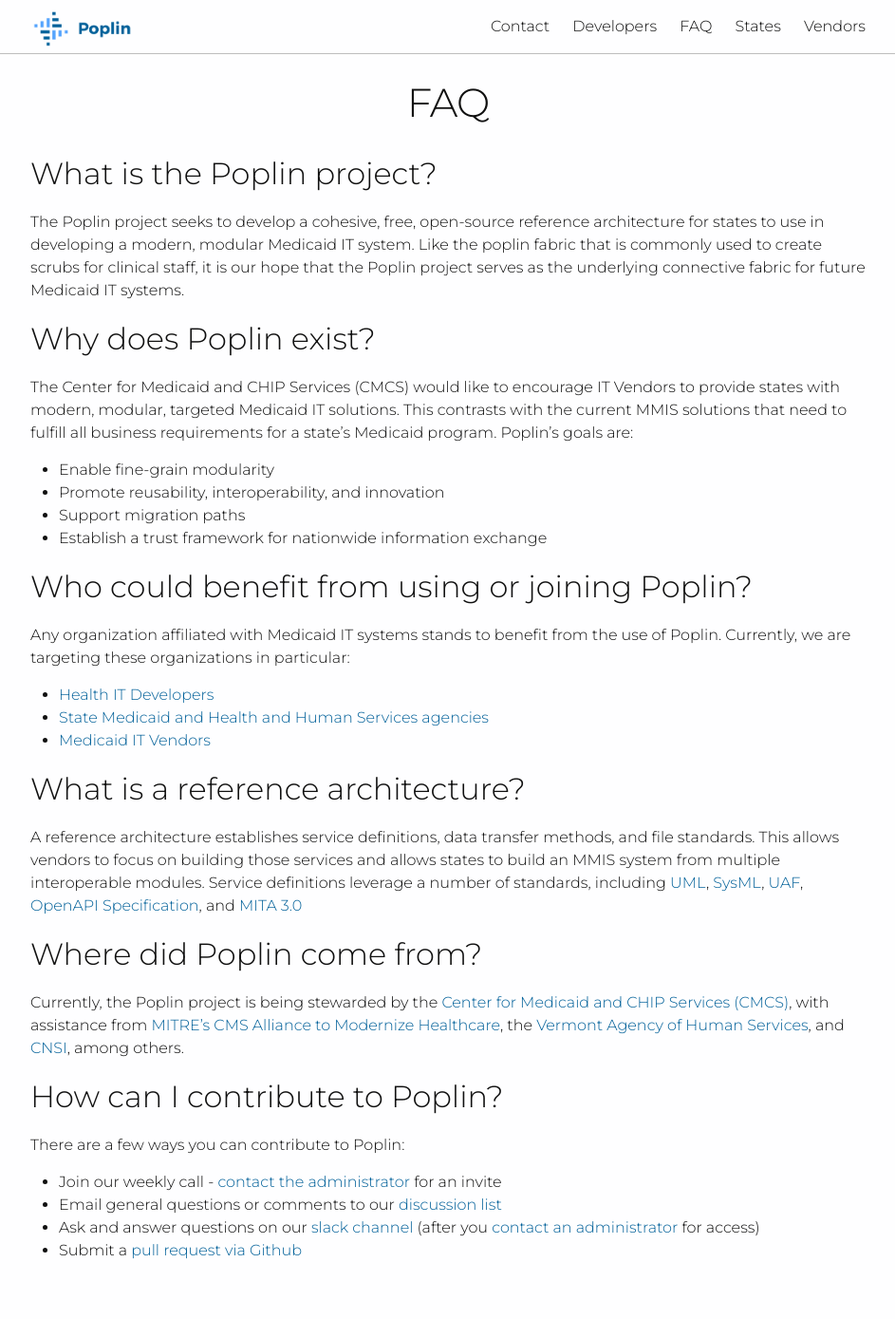
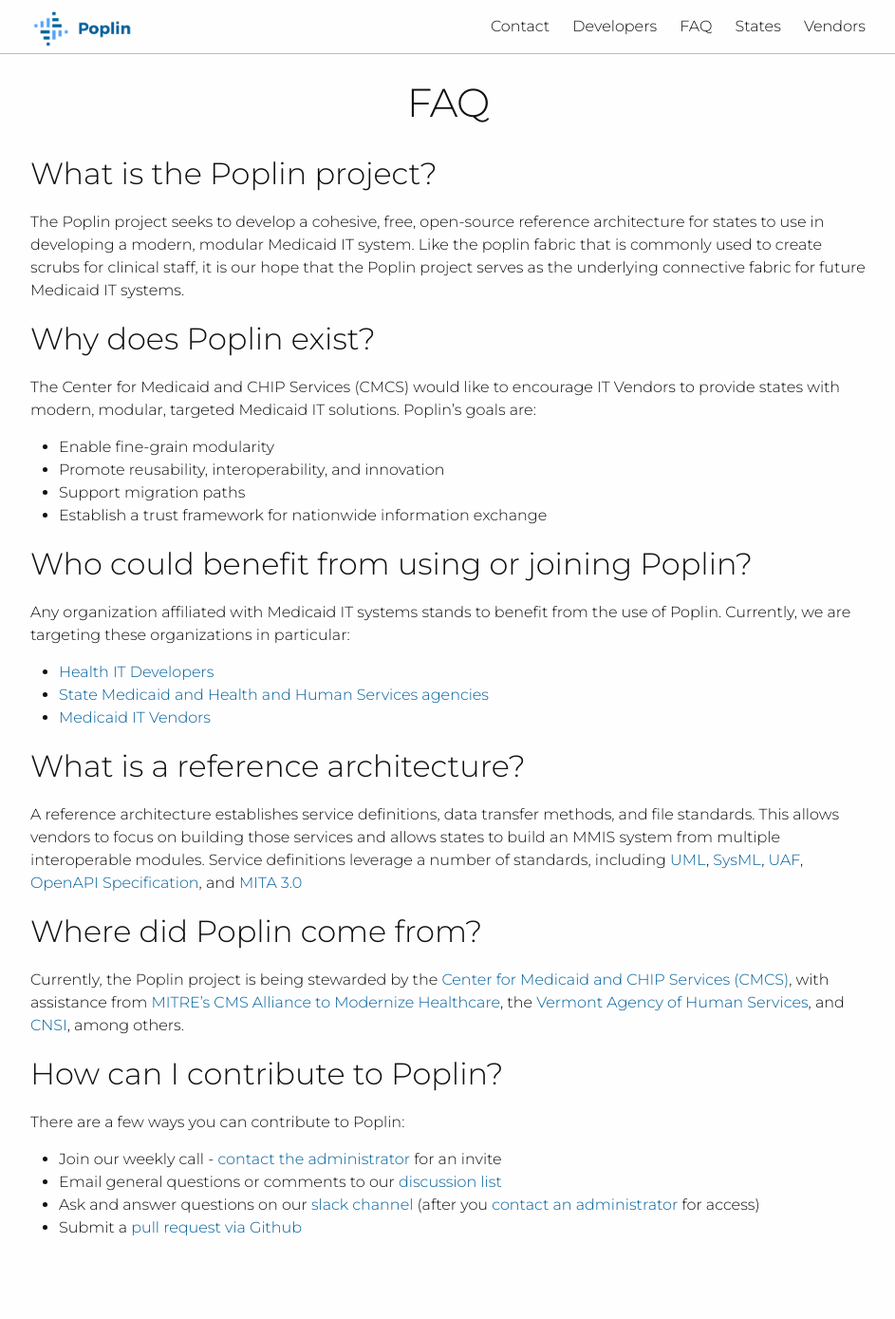
Before and after one commit to MITA-Governance-Board/Poplin, a Jekyll site: the page built from faq.md, in a window 1280 px wide. Shown: the whole page at 95% size, without its empty margins (168-1111 px from the left). Built offline with Jekyll 4.4.1, drawn with Linux system fonts in a browser that asks for light colours; nearby versions of some CDN libraries; after the commit the page ends 1365 px from its top, so only the background shows below that.

Commit message:
Rewording FAQ based on feedback from Sean Mahoney

```diff
--- a/faq.md
+++ b/faq.md
@@ -8,7 +8,7 @@
 The Poplin project seeks to develop a cohesive, free, open-source reference architecture for states to use in developing a modern, modular Medicaid IT system.  Like the poplin fabric that is commonly used to create scrubs for clinical staff, it is our hope that the Poplin project serves as the underlying connective fabric for future Medicaid IT systems.
 
 ## Why does Poplin exist?
-The Center for Medicaid and CHIP Services (CMCS) would like to encourage IT Vendors to provide states with modern, modular, targeted Medicaid IT solutions.  This contrasts with the current MMIS solutions that need to fulfill all business requirements for a state's Medicaid program.  Poplin's goals are:
+The Center for Medicaid and CHIP Services (CMCS) would like to encourage IT Vendors to provide states with modern, modular, targeted Medicaid IT solutions.  Poplin's goals are:
 
 - Enable fine-grain modularity
 - Promote reusability, interoperability, and innovation
```
